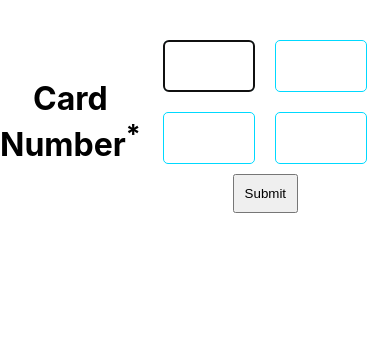
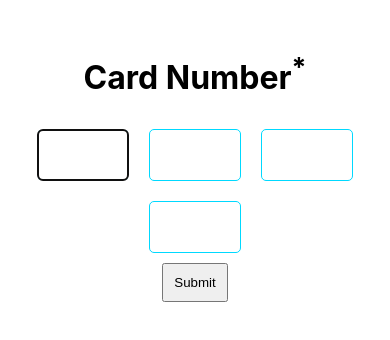
Before and after one commit to shreyas-shriyan/credit-card-input, a React (Create React App) app: page / in a window 390 px wide. Shown: the top 340 px of the page. Built offline with nearby package versions, Linux system fonts and the light colour scheme.

Commit message:
added responsiveness #7

```diff
--- a/src/components/CardInput.jsx
+++ b/src/components/CardInput.jsx
@@ -138,8 +138,9 @@ export default function CardInput(props) {
                     {value.map((item, index) => (
                         <input className={styles.input} onKeyDown={(e) => handleKeyChange(e, index)} onPaste={(e) => handlePaste(e, index)} maxLength="4" onChange={(e) => handleChange(e, index)} key={index} ref={(n) => (elements[index] = n)} />
                     ))}
-                    <button className={styles.button} onClick={(e) => handleSubmit(e)}  >Submit</button>
                 </div>
+
+                <button className={styles.button} onClick={(e) => handleSubmit(e)}>Submit</button>
             </div>
 
             <h2>{list.length > 0 ? "Cards" : ""}</h2>
--- a/src/components/CardInput.module.css
+++ b/src/components/CardInput.module.css
@@ -29,3 +29,13 @@
 .deleteButton{
     margin-left: 10px;
 }
+
+@media only screen and (max-width: 600px) {
+  .container{
+    display: flex;
+    justify-content: center;
+    align-items: center;
+    margin-top: 30px;
+    flex-direction: column;
+    }
+}
```
Also changed, not shown: 1 other file (tests, documents, lock files or other folders).
